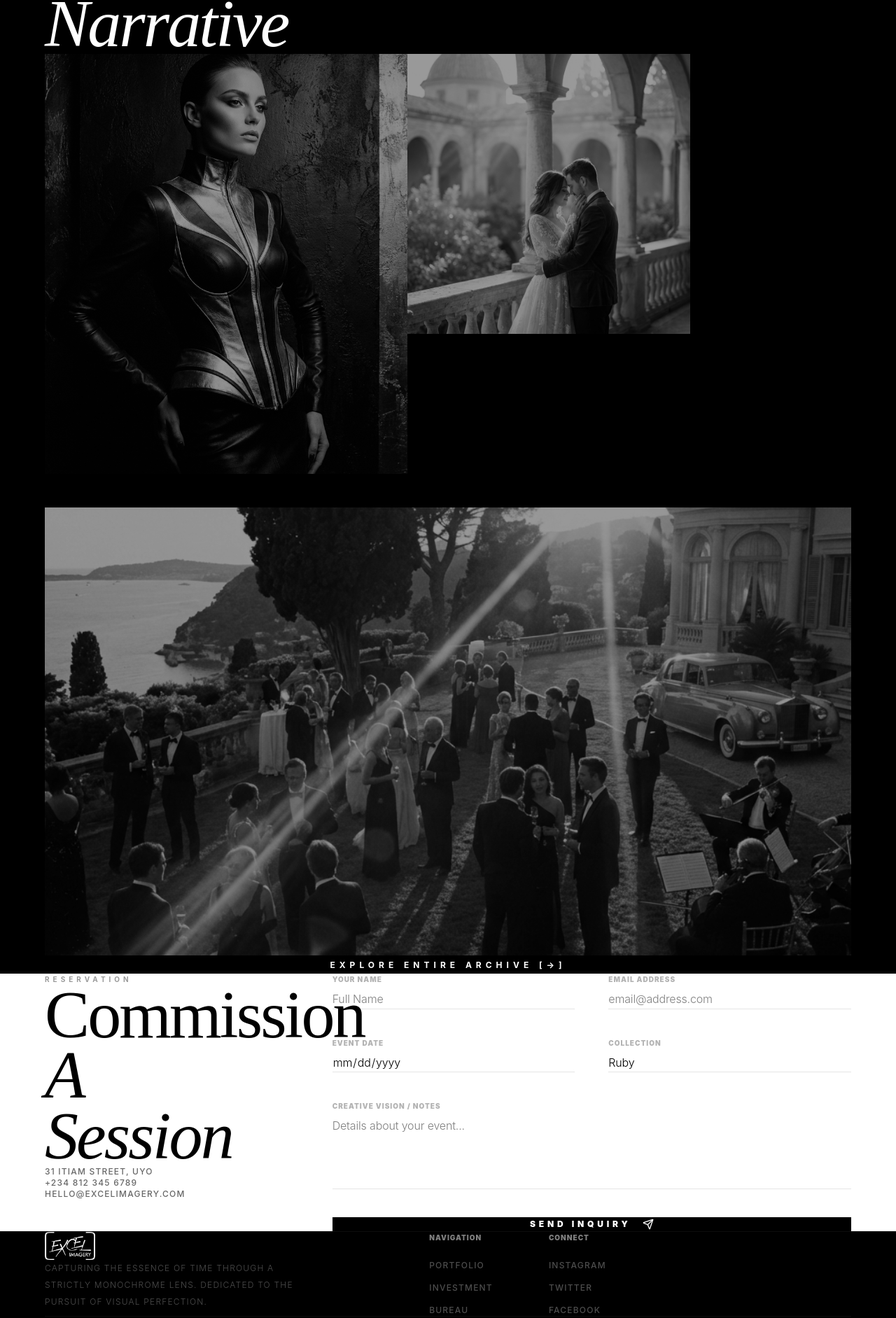
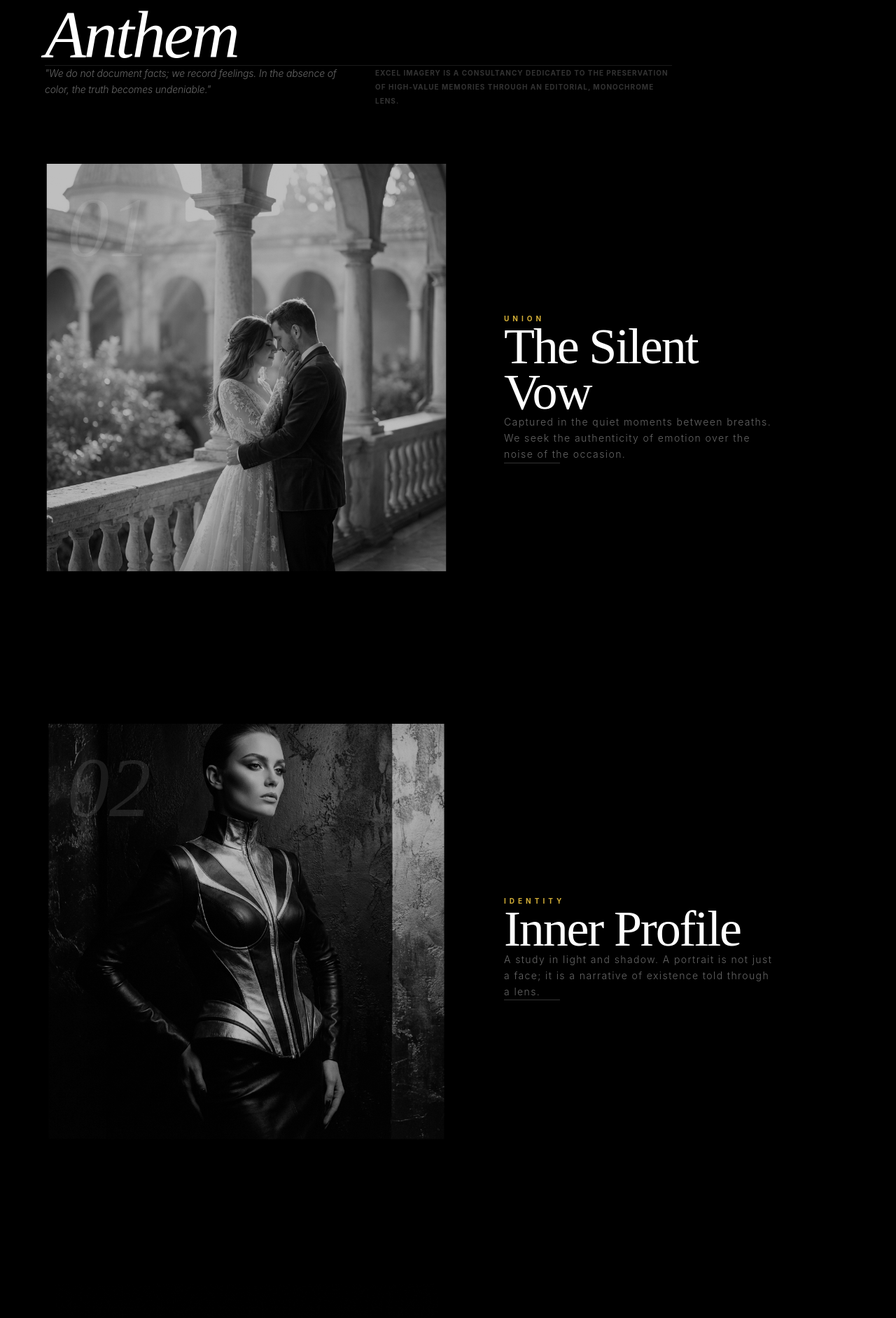
Before and after one commit to Mbakara1/excel_package, a React (Vite) app: page / in a window 1280 px wide. Shown: the part 1581-3464 px from the top of the page at 70% size. Built offline with nearby package versions, Linux system fonts and the light colour scheme.

Commit message:
Design: Cinematic vertical narrative and enhanced footer readability

```diff
--- a/src/components/Footer.jsx
+++ b/src/components/Footer.jsx
@@ -3,42 +3,51 @@ import { Instagram, Twitter, Facebook, Mail } from 'lucide-react';
 
 const Footer = () => {
   return (
-    <footer className="py-20 bg-black border-t border-white/5">
+    <footer className="py-24 bg-black border-t border-white/10">
       <div className="section-container">
-        <div className="flex flex-col md:flex-row justify-between items-start gap-20">
-          <div className="max-w-sm">
-             <img src="/Excel Imagery white logo format.png" alt="Logo" className="h-10 mb-8 grayscale" />
-             <p className="text-white/30 text-xs font-light tracking-widest uppercase leading-loose">
-                Capturing the essence of time through a strictly monochrome lens. Dedicated to the pursuit of visual perfection.
+        <div className="grid grid-cols-1 md:grid-cols-4 gap-16 md:gap-8">
+          <div className="md:col-span-1">
+             <img src="/Excel Imagery white logo format.png" alt="Excel Imagery Logo" className="h-10 mb-8 grayscale hover:grayscale-0 transition-all duration-500" />
+             <p className="text-white/60 text-sm font-light leading-relaxed max-w-xs">
+                Uyo's premier cinematography and photography consultancy. We provide
+                a strictly monochrome foundation for historical visual preservation.
              </p>
           </div>
 
-          <div className="grid grid-cols-2 md:grid-cols-4 gap-20">
-             <div className="flex flex-col gap-6">
-                <span className="text-[10px] font-black tracking-widest uppercase text-white/50">Navigation</span>
-                <nav className="flex flex-col gap-4 text-xs font-medium text-white/30 tracking-widest uppercase">
-                   <a href="#gallery" className="hover:text-white transition-colors">Portfolio</a>
-                   <a href="#packages" className="hover:text-white transition-colors">Investment</a>
-                   <a href="#terms" className="hover:text-white transition-colors">Bureau</a>
-                </nav>
-             </div>
+          <div className="md:col-span-1 flex flex-col gap-6">
+             <h4 className="text-[12px] font-bold tracking-[0.3em] uppercase text-white mb-2">Navigation</h4>
+             <nav className="flex flex-col gap-4 text-sm font-light text-white/50 tracking-wide">
+                <a href="#packages" className="hover:text-white transition-colors">Investment Collections</a>
+                <a href="#terms" className="hover:text-white transition-colors">Service Protocol</a>
+                <a href="#gallery" className="hover:text-white transition-colors">Visual Archive</a>
+                <a href="#book" className="hover:text-white transition-colors">Commission Request</a>
+             </nav>
+          </div>
 
-             <div className="flex flex-col gap-6">
-                <span className="text-[10px] font-black tracking-widest uppercase text-white/50">Connect</span>
-                <nav className="flex flex-col gap-4 text-xs font-medium text-white/30 tracking-widest uppercase">
-                   <a href="#" className="hover:text-white transition-colors">Instagram</a>
-                   <a href="#" className="hover:text-white transition-colors">Twitter</a>
-                   <a href="#" className="hover:text-white transition-colors">Facebook</a>
-                </nav>
+          <div className="md:col-span-1 flex flex-col gap-6">
+             <h4 className="text-[12px] font-bold tracking-[0.3em] uppercase text-white mb-2">Connect</h4>
+             <nav className="flex flex-col gap-4 text-sm font-light text-white/50 tracking-wide">
+                <a href="#" className="hover:text-white transition-colors inline-flex items-center gap-2 font-medium">Instagram [↗]</a>
+                <a href="#" className="hover:text-white transition-colors inline-flex items-center gap-2 font-medium">Twitter [↗]</a>
+                <a href="#" className="hover:text-white transition-colors inline-flex items-center gap-2 font-medium">Facebook [↗]</a>
+             </nav>
+          </div>
+
+          <div className="md:col-span-1 flex flex-col gap-6">
+             <h4 className="text-[12px] font-bold tracking-[0.3em] uppercase text-white mb-2">Contact</h4>
+             <div className="text-sm font-light text-white/50 space-y-2">
+                <p>31 Itiam Street, Uyo</p>
+                <p>+234 812 345 6789</p>
+                <p className="text-white font-medium">hello@excelimagery.com</p>
              </div>
           </div>
         </div>
 
-        <div className="mt-40 pt-10 border-t border-white/5 flex flex-col md:flex-row justify-between items-center gap-8">
-           <p className="text-[10px] font-bold tracking-[0.4em] uppercase text-white/20">© 2026 Excel Imagery Archive</p>
+        <div className="mt-24 pt-12 border-t border-white/10 flex flex-col md:flex-row justify-between items-center gap-8 text-[11px] font-medium tracking-widest uppercase text-white/30">
+           <p>© 2026 Excel Imagery Archive. All Rights Reserved.</p>
            <div className="flex gap-10">
-              <span className="text-[10px] font-bold tracking-[0.4em] uppercase text-white/20">Uyo, Nigeria</span>
-              <span className="text-[10px] font-bold tracking-[0.4em] uppercase text-white/20">Studio Arca</span>
+              <span className="hover:text-white transition-colors cursor-pointer">Privacy</span>
+              <span className="hover:text-white transition-colors cursor-pointer">Terms of Bureau</span>
            </div>
         </div>
       </div>
--- a/src/components/GalleryPreview.jsx
+++ b/src/components/GalleryPreview.jsx
@@ -1,74 +1,109 @@
-import React from 'react';
-import { motion } from 'framer-motion';
+import React, { useRef } from 'react';
+import { motion, useScroll, useTransform } from 'framer-motion';
 
-const ArchiveItem = ({ item, index }) => (
-  <motion.div
-    initial={{ opacity: 0, y: 100 }}
-    whileInView={{ opacity: 1, y: 0 }}
-    transition={{ duration: 1.2, ease: [0.19, 1, 0.22, 1], delay: index * 0.1 }}
-    viewport={{ once: true }}
-    className={`group relative overflow-hidden ${item.width} ${item.height} ${item.margin}`}
-  >
-    <div className="mask-reveal h-full w-full">
-        <img
-            src={item.image}
-            alt={item.title}
-            className="h-full w-full object-cover grayscale transition-all duration-1000 group-hover:scale-105"
+const narrativeItems = [
+  {
+    title: 'The Silent Vow',
+    plate: '01',
+    category: 'Union',
+    description: 'Captured in the quiet moments between breaths. We seek the authenticity of emotion over the noise of the occasion.',
+    image: '/wedding-hero.png'
+  },
+  {
+    title: 'Inner Profile',
+    plate: '02',
+    category: 'Identity',
+    description: 'A study in light and shadow. A portrait is not just a face; it is a narrative of existence told through a lens.',
+    image: '/portrait-studio.png'
+  },
+  {
+    title: 'Cinematic Flow',
+    plate: '03',
+    category: 'Motion',
+    description: 'Life in motion, distilled into singular frames of cinematic history. Every second is a story waiting to be told.',
+    image: '/cinema-stills.png'
+  }
+];
+
+const NarrativeSection = ({ item, index }) => {
+  const container = useRef(null);
+  const { scrollYProgress } = useScroll({
+    target: container,
+    offset: ["start end", "end start"]
+  });
+
+  const y = useTransform(scrollYProgress, [0, 1], [0, -100]);
+  const scale = useTransform(scrollYProgress, [0, 0.5, 1], [0.9, 1, 0.9]);
+  const opacity = useTransform(scrollYProgress, [0, 0.2, 0.8, 1], [0, 1, 1, 0]);
+
+  return (
+    <div ref={container} className="min-h-screen flex flex-col md:flex-row items-center gap-20 py-32 md:py-0">
+      <div className="w-full md:w-1/2 overflow-hidden h-[60vh] md:h-[80vh] relative group">
+        <motion.img
+          style={{ scale, y }}
+          src={item.image}
+          alt={item.title}
+          className="w-full h-full object-cover grayscale brightness-75 group-hover:brightness-90 transition-all duration-1000"
         />
-        <div className="absolute inset-0 bg-black/40 group-hover:bg-transparent transition-all duration-700" />
+        <div className="absolute top-8 left-8">
+            <span className="text-[120px] font-serif italic text-white/10 select-none leading-none">{item.plate}</span>
+        </div>
+      </div>
+
+      <motion.div
+        style={{ opacity }}
+        className="w-full md:w-1/3 text-left px-4 md:px-0"
+      >
+        <span className="text-[10px] font-bold tracking-[0.5em] text-[#D4AF37] uppercase mb-4 block">{item.category}</span>
+        <h3 className="text-5xl md:text-7xl mb-8 leading-tight">{item.title}</h3>
+        <p className="text-sm font-light tracking-widest leading-relaxed text-white/40 max-w-sm">
+          {item.description}
+        </p>
+        <div className="mt-12 h-[1px] w-20 bg-white/20" />
+      </motion.div>
     </div>
-    <div className="absolute inset-0 flex flex-col justify-end p-8 opacity-0 group-hover:opacity-100 transition-opacity duration-700">
-        <span className="text-[10px] font-bold tracking-widest text-white/60 mb-2 uppercase">{item.category}</span>
-        <h3 className="text-3xl font-serif italic text-white leading-none">{item.title}</h3>
-    </div>
-  </motion.div>
-);
+  );
+};
 
 const GalleryPreview = () => {
-  const collections = [
-    {
-      title: 'Nuance of White',
-      category: 'Portrait',
-      image: '/portrait-studio.png',
-      width: 'md:w-[45%]',
-      height: 'h-[600px]',
-      margin: 'md:mt-0 mt-8'
-    },
-    {
-      title: 'Shadow & Light',
-      category: 'Wedding',
-      image: '/wedding-hero.png',
-      width: 'md:w-[35%]',
-      height: 'h-[400px]',
-      margin: 'md:ml-auto md:-mt-20'
-    },
-    {
-        title: 'Cinematic Flow',
-        category: 'Cinema',
-        image: '/cinema-stills.png',
-        width: 'md:w-full',
-        height: 'h-[80vh]',
-        margin: 'mt-32'
-    }
-  ];
-
   return (
-    <section id="gallery" className="py-40 bg-black">
+    <section id="gallery" className="bg-black pt-40">
       <div className="section-container">
-        <div className="mb-32 flex flex-col md:flex-row items-baseline gap-8">
-            <h2 className="text-white">Our <br /><span className="serif-italic ml-4 lg:ml-12 font-normal">Narrative</span></h2>
-            <div className="h-[1px] flex-grow bg-white/10 hidden md:block" />
-            <p className="max-w-xs text-xs font-light tracking-widest uppercase text-white/40 text-right">Selected Works Collection / Vol 01</p>
+        {/* Intro */}
+        <div className="mb-40 max-w-4xl">
+            <span className="text-[10px] font-bold tracking-[0.6em] text-white/30 uppercase mb-6 block">The Collective Narrative</span>
+            <h2 className="text-white mb-12">Visual <br /><span className="serif-italic font-normal">Anthem</span></h2>
+            <div className="grid grid-cols-1 md:grid-cols-2 gap-12 border-t border-white/10 pt-12">
+                <p className="text-sm font-light text-white/40 leading-relaxed italic">
+                    "We do not document facts; we record feelings. In the absence of color, the truth becomes undeniable."
+                </p>
+                <p className="text-[10px] font-bold tracking-widest text-white/20 uppercase leading-loose">
+                    Excel Imagery is a consultancy dedicated to the preservation of high-value memories through an editorial, monochrome lens.
+                </p>
+            </div>
         </div>
 
-        <div className="flex flex-wrap gap-y-12">
-            {collections.map((item, idx) => (
-                <ArchiveItem key={idx} item={item} index={idx} />
+        {/* Vertical Items */}
+        <div className="space-y-40">
+            {narrativeItems.map((item, idx) => (
+                <NarrativeSection key={idx} item={item} index={idx} />
             ))}
         </div>
 
-        <div className="mt-40 text-center">
-             <a href="#" className="text-[12px] font-bold tracking-[0.5em] uppercase hover:text-white/40 transition-all">Explore Entire Archive [→]</a>
+        {/* Outro */}
+        <div className="py-60 text-center">
+            <motion.div
+                initial={{ opacity: 0, y: 30 }}
+                whileInView={{ opacity: 1, y: 0 }}
+                transition={{ duration: 1 }}
+                viewport={{ once: true }}
+            >
+                <p className="text-[10px] font-bold tracking-[0.8em] text-white/30 uppercase mb-12">End of Volume 01</p>
+                <h2 className="text-white mb-20 text-6xl md:text-9xl tracking-tighter">FIN.</h2>
+                <div className="flex justify-center gap-12">
+                   <a href="#book" className="text-[12px] font-black tracking-[0.3em] uppercase border-b border-white py-2 hover:opacity-50 transition-all">Commission Vol 02</a>
+                </div>
+            </motion.div>
         </div>
       </div>
     </section>
```
